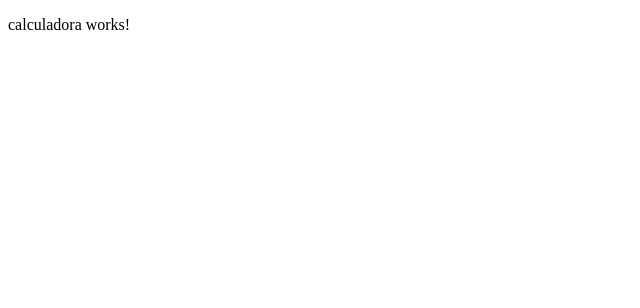
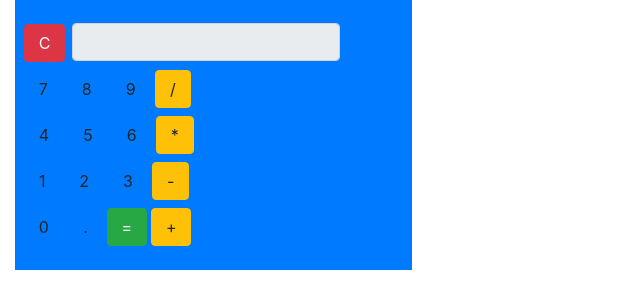
Before and after one commit to jonataslaet/calculadora, an Angular app: page / in a window 1280 px wide. Shown: the top 308 px of the page, without its empty margins (0-640 px from the left). Built offline with nearby package versions, Linux system fonts and the light colour scheme.

Commit message:
Criações e ajustes Criação do service da calculadora Alteração do html do componente da calculadora Instalação e inclusão do bootstrap

```diff
--- a/angular.json
+++ b/angular.json
@@ -24,7 +24,8 @@
               "src/assets"
             ],
             "styles": [
-              "src/styles.css"
+              "src/styles.css",
+              "node_modules/bootstrap/dist/css/bootstrap.min.css"
             ],
             "scripts": []
           },
--- a/package.json
+++ b/package.json
@@ -19,6 +19,7 @@
     "@angular/platform-browser": "~9.1.11",
     "@angular/platform-browser-dynamic": "~9.1.11",
     "@angular/router": "~9.1.11",
+    "bootstrap": "^4.5.0",
     "rxjs": "~6.5.4",
     "tslib": "^1.10.0",
     "zone.js": "~0.10.2"
--- a/src/app/calculadora/components/calculadora.component.css
+++ b/src/app/calculadora/components/calculadora.component.css
@@ -0,0 +1,15 @@
+.kz-btn {
+    width: 90%;
+    margin: 4px;
+}
+.kz-input-text {
+    margin-top: 3px;
+    width:96%;
+	margin-left:6px
+}
+.kz-pad-20 {
+	padding: 20px;
+}
+.col-xs-3, .col-xs-9 {
+	padding: 0px;
+}
--- a/src/app/calculadora/components/calculadora.component.html
+++ b/src/app/calculadora/components/calculadora.component.html
@@ -1 +1,147 @@
-<p>calculadora works!</p>
+<div class="container-fluid">
+    <form>
+      <div class="row">
+        <div class="col-xs-8 col-sm-6 col-md-4">
+          <div
+            class="text-center bg-primary img-rounded kz-pad-20">
+            <div class="row">
+              <div class="col-xs-3">
+                <button
+                  type="button"
+                  class="btn btn-danger kz-btn">C
+                </button>
+              </div>
+              <div class="col-xs-9">
+                <input
+                  type="text"
+                  class="form-control text-right kz-input-text"
+                  id="display"
+                  name="display"
+                  readonly>
+              </div>
+            </div>
+            <div class="row">
+              <div class="col-xs-3">
+                <button
+                  type="button"
+                  class="btn btn-default kz-btn"
+                  id="btn7">7
+                </button>
+              </div>
+              <div class="col-xs-3">
+                <button
+                  type="button"
+                  class="btn btn-default kz-btn"
+                  id="btn8">8
+                </button>
+              </div>
+              <div class="col-xs-3">
+                <button
+                  type="button"
+                  class="btn btn-default kz-btn"
+                  id="btn9">9
+                </button>
+              </div>
+              <div class="col-xs-3">
+                <button
+                  type="button"
+                  class="btn btn-warning kz-btn"
+                  id="btnDivisao">/
+                </button>
+              </div>
+            </div>
+            <div class="row">
+              <div class="col-xs-3">
+                <button
+                  type="button"
+                  class="btn btn-default kz-btn"
+                  id="btn4">4
+                </button>
+              </div>
+              <div class="col-xs-3">
+                <button
+                  type="button"
+                  class="btn btn-default kz-btn"
+                  id="btn5">5
+                </button>
+              </div>
+              <div class="col-xs-3">
+                <button
+                  type="button"
+                  class="btn btn-default kz-btn"
+                  id="btn6">6
+                </button>
+              </div>
+              <div class="col-xs-3">
+                <button
+                  type="button"
+                  class="btn btn-warning kz-btn"
+                  id="btnMIltiplicacao">*
+                </button>
+              </div>
+            </div>
+            <div class="row">
+              <div class="col-xs-3">
+                <button
+                  type="button"
+                  class="btn btn-default kz-btn"
+                  id="btn1">1
+                </button>
+              </div>
+              <div class="col-xs-3">
+                <button
+                  type="button"
+                  class="btn btn-default kz-btn"
+                  id="btn2">2
+                </button>
+              </div>
+              <div class="col-xs-3">
+                <button
+                  type="button"
+                  class="btn btn-default kz-btn"
+                  id="btn3">3
+                </button>
+              </div>
+              <div class="col-xs-3">
+                <button
+                  type="button"
+                  class="btn btn-warning kz-btn"
+                  id="btnSubtracao">-
+                </button>
+              </div>
+            </div>
+            <div class="row">
+              <div class="col-xs-3">
+                <button
+                  type="button"
+                  class="btn btn-default kz-btn"
+                  id="btn0">0
+                </button>
+              </div>
+              <div class="col-xs-3">
+                <button
+                  type="button"
+                  class="btn btn-default kz-btn"
+                  id="btnDecimal">.
+                </button>
+              </div>
+              <div class="col-xs-3">
+                <button
+                  type="button"
+                  class="btn btn-success kz-btn"
+                  id="btnCalcular">=
+                </button>
+              </div>
+              <div class="col-xs-3">
+                <button
+                  type="button"
+                  class="btn btn-warning kz-btn"
+                  id="btnSoma">+
+                </button>
+              </div>
+            </div>
+          </div>
+        </div>
+      </div>
+    </form>
+  </div>
--- a/src/app/calculadora/components/calculadora.component.ts
+++ b/src/app/calculadora/components/calculadora.component.ts
@@ -1,3 +1,4 @@
+import { CalculadoraService } from './../services/calculadora.service';
 import { Component, OnInit } from '@angular/core';
 
 @Component({
@@ -7,7 +8,7 @@
 })
 export class CalculadoraComponent implements OnInit {
 
-  constructor() { }
+  constructor(private calculadoraService: CalculadoraService) { }
 
   ngOnInit(): void {
   }
--- /dev/null
+++ b/src/app/calculadora/services/calculadora.service.ts
@@ -0,0 +1,9 @@
+import { Injectable } from '@angular/core';
+
+@Injectable({
+  providedIn: 'root'
+})
+export class CalculadoraService {
+
+  constructor() { }
+}
```
Also changed, not shown: src/app/calculadora/calculadora.module.ts (+5 -2 lines), 2 other files (tests, documents, lock files or other folders).
